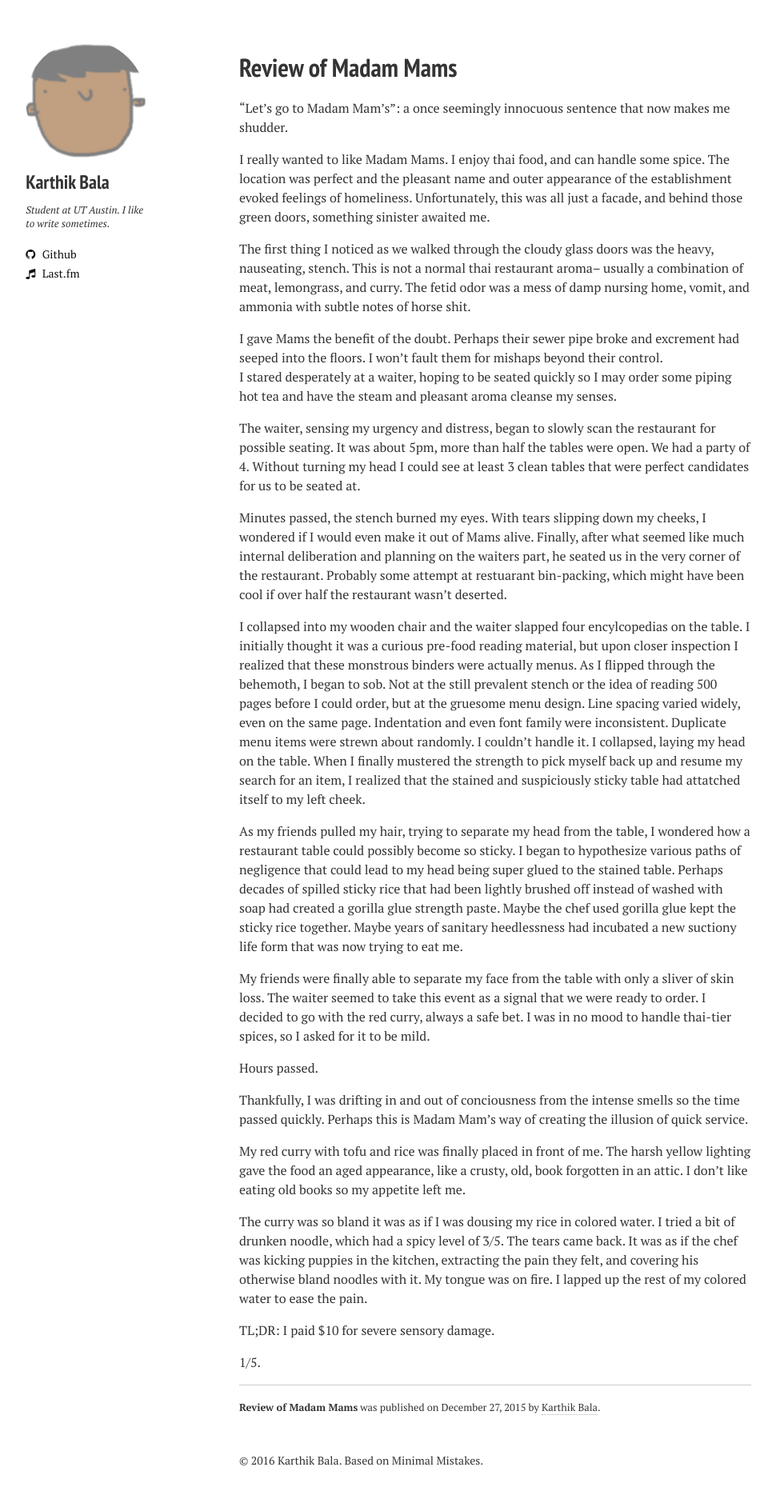
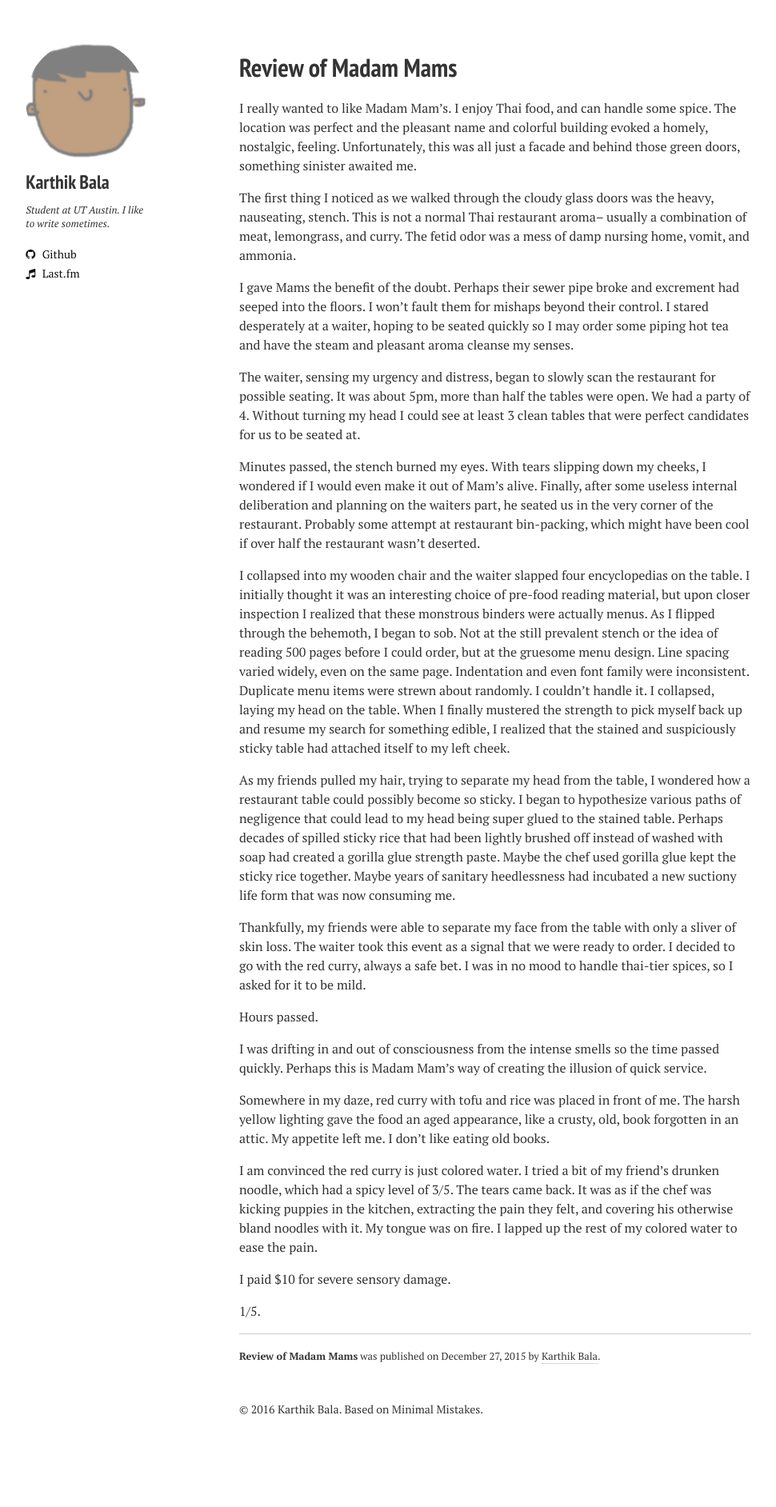
Before and after one commit to heems/heems.github.com, a Jekyll site: the page built from _posts/2015-12-27-mams.md, in a window 1280 px wide. Shown: the whole page at 80% size, without its empty margins (21-991 px from the left). Built offline with Jekyll 4.4.1, drawn with Linux system fonts in a browser that asks for light colours; nearby versions of some CDN libraries; after the commit the page ends 1820 px from its top, so only the background shows below that.

Commit message:
small fixes

```diff
--- a/_posts/2015-12-27-mams.md
+++ b/_posts/2015-12-27-mams.md
@@ -5,33 +5,31 @@
 description: "oh god"
 ---
 
-"Let's go to Madam Mam's": a once seemingly innocuous sentence that now makes me shudder.
+I really wanted to like Madam Mam’s. I enjoy Thai food, and can handle some spice. The location was perfect and the pleasant name and colorful building evoked a homely, nostalgic, feeling. Unfortunately, this was all just a facade and behind those green doors, something sinister awaited me.
 
-I really wanted to like Madam Mams.  I enjoy thai food, and can handle some spice.  The location was perfect and the pleasant name and outer appearance of the establishment evoked feelings of homeliness.  Unfortunately, this was all just a facade, and behind those green doors, something sinister awaited me.
+The first thing I noticed as we walked through the cloudy glass doors was the heavy, nauseating, stench. This is not a normal Thai restaurant aroma-- usually a combination of meat, lemongrass, and curry. The fetid odor was a mess of damp nursing home, vomit, and ammonia.
 
-The first thing I noticed as we walked through the cloudy glass doors was the heavy, nauseating, stench.  This is not a normal thai restaurant aroma-- usually a combination of meat, lemongrass, and curry.  The fetid odor was a mess of damp nursing home, vomit, and ammonia with subtle notes of horse shit.
-
-I gave Mams the benefit of the doubt.  Perhaps their sewer pipe broke and excrement had seeped into the floors.  I won't fault them for mishaps beyond their control.
+I gave Mams the benefit of the doubt. Perhaps their sewer pipe broke and excrement had seeped into the floors. I won't fault them for mishaps beyond their control.
 I stared desperately at a waiter, hoping to be seated quickly so I may order some piping hot tea and have the steam and pleasant aroma cleanse my senses.
 
-The waiter, sensing my urgency and distress, began to slowly scan the restaurant for possible seating.  It was about 5pm, more than half the tables were open.  We had a party of 4.  Without turning my head I could see at least 3 clean tables that were perfect candidates for us to be seated at.
+The waiter, sensing my urgency and distress, began to slowly scan the restaurant for possible seating. It was about 5pm, more than half the tables were open. We had a party of 4. Without turning my head I could see at least 3 clean tables that were perfect candidates for us to be seated at.
 
-Minutes passed, the stench burned my eyes.  With tears slipping down my cheeks, I wondered if I would even make it out of Mams alive.  Finally, after what seemed like much internal deliberation and planning on the waiters part, he seated us in the very corner of the restaurant.  Probably some attempt at restuarant bin-packing, which might have been cool if over half the restaurant wasn't deserted.
+Minutes passed, the stench burned my eyes. With tears slipping down my cheeks, I wondered if I would even make it out of Mam’s alive. Finally, after some useless internal deliberation and planning on the waiters part, he seated us in the very corner of the restaurant. Probably some attempt at restaurant bin-packing, which might have been cool if over half the restaurant wasn't deserted.
 
-I collapsed into my wooden chair and the waiter slapped four encylcopedias on the table.  I initially thought it was a curious pre-food reading material, but upon closer inspection I realized that these monstrous binders were actually menus.  As I flipped through the behemoth, I began to sob.  Not at the still prevalent stench or the idea of reading 500 pages before I could order, but at the gruesome menu design.  Line spacing varied widely, even on the same page.  Indentation and even font family were inconsistent.  Duplicate menu items were strewn about randomly.  I couldn't handle it.  I collapsed, laying my head on the table.  When I finally mustered the strength to pick myself back up and resume my search for an item, I realized that the stained and suspiciously sticky table had attatched itself to my left cheek.
+I collapsed into my wooden chair and the waiter slapped four encyclopedias on the table. I initially thought it was an interesting choice of pre-food reading material, but upon closer inspection I realized that these monstrous binders were actually menus. As I flipped through the behemoth, I began to sob. Not at the still prevalent stench or the idea of reading 500 pages before I could order, but at the gruesome menu design. Line spacing varied widely, even on the same page. Indentation and even font family were inconsistent. Duplicate menu items were strewn about randomly. I couldn't handle it. I collapsed, laying my head on the table. When I finally mustered the strength to pick myself back up and resume my search for something edible, I realized that the stained and suspiciously sticky table had attached itself to my left cheek.
 
-As my friends pulled my hair, trying to separate my head from the table, I wondered how a restaurant table could possibly become so sticky.  I began to hypothesize various paths of negligence that could lead to my head being super glued to the stained table.  Perhaps decades of spilled sticky rice that had been lightly brushed off instead of washed with soap had created a gorilla glue strength paste.  Maybe the chef used gorilla glue kept the sticky rice together.  Maybe years of sanitary heedlessness had incubated a new suctiony life form that was now trying to eat me.
+As my friends pulled my hair, trying to separate my head from the table, I wondered how a restaurant table could possibly become so sticky. I began to hypothesize various paths of negligence that could lead to my head being super glued to the stained table. Perhaps decades of spilled sticky rice that had been lightly brushed off instead of washed with soap had created a gorilla glue strength paste. Maybe the chef used gorilla glue kept the sticky rice together. Maybe years of sanitary heedlessness had incubated a new suctiony life form that was now consuming me.
 
-My friends were finally able to separate my face from the table with only a sliver of skin loss.  The waiter seemed to take this event as a signal that we were ready to order.  I decided to go with the red curry, always a safe bet.  I was in no mood to handle thai-tier spices, so I asked for it to be mild.
+Thankfully, my friends were able to separate my face from the table with only a sliver of skin loss. The waiter took this event as a signal that we were ready to order. I decided to go with the red curry, always a safe bet. I was in no mood to handle thai-tier spices, so I asked for it to be mild.
 
 Hours passed.
 
-Thankfully, I was drifting in and out of conciousness from the intense smells so the time passed quickly.  Perhaps this is Madam Mam's way of creating the illusion of quick service.
+I was drifting in and out of consciousness from the intense smells so the time passed quickly. Perhaps this is Madam Mam's way of creating the illusion of quick service.
 
-My red curry with tofu and rice was finally placed in front of me.  The harsh yellow lighting gave the food an aged appearance, like a crusty, old, book forgotten in an attic.  I don't like eating old books so my appetite left me.
+Somewhere in my daze, red curry with tofu and rice was placed in front of me. The harsh yellow lighting gave the food an aged appearance, like a crusty, old, book forgotten in an attic. My appetite left me. I don't like eating old books.
 
-The curry was so bland it was as if I was dousing my rice in colored water.  I tried a bit of drunken noodle, which had a spicy level of 3/5.  The tears came back.  It was as if the chef was kicking puppies in the kitchen, extracting the pain they felt, and covering his otherwise bland noodles with it.  My tongue was on fire.  I lapped up the rest of my colored water to ease the pain.
+I am convinced the red curry is just colored water. I tried a bit of my friend's drunken noodle, which had a spicy level of 3/5. The tears came back. It was as if the chef was kicking puppies in the kitchen, extracting the pain they felt, and covering his otherwise bland noodles with it. My tongue was on fire. I lapped up the rest of my colored water to ease the pain.
 
-TL;DR: I paid $10 for severe sensory damage.
+I paid $10 for severe sensory damage.
 
 1/5.
--- a/assets/css/styles.css
+++ b/assets/css/styles.css
@@ -6,6 +6,11 @@
   line-height: 1.5
 }
 
+.article-wrap img{
+  display: block;
+  margin: 0 auto;
+}
+
 #main{
 	margin-top: 0px;
 }
```
Also changed, not shown: _posts/2014-7-28-unknown-death-review.md (+1 -5 lines), _posts/2016-7-3-absurd-experiences.md (+2 -2 lines), _posts/2016-8-17-rafting.md (added, +44 -0 lines), _posts/2016-8-18-sausage-party.mdown (added, +20 -0 lines), images/rafting/brownsisland.png (added), 3 other files.
